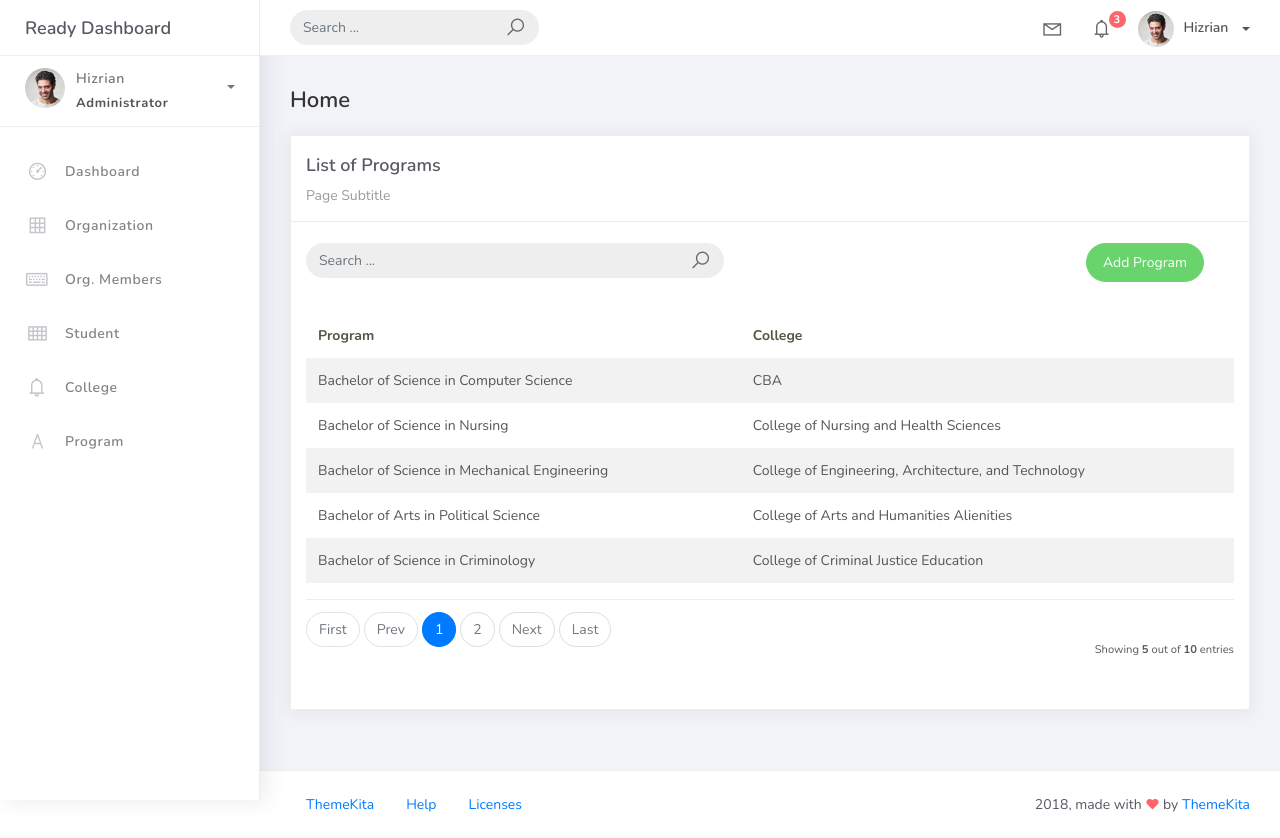
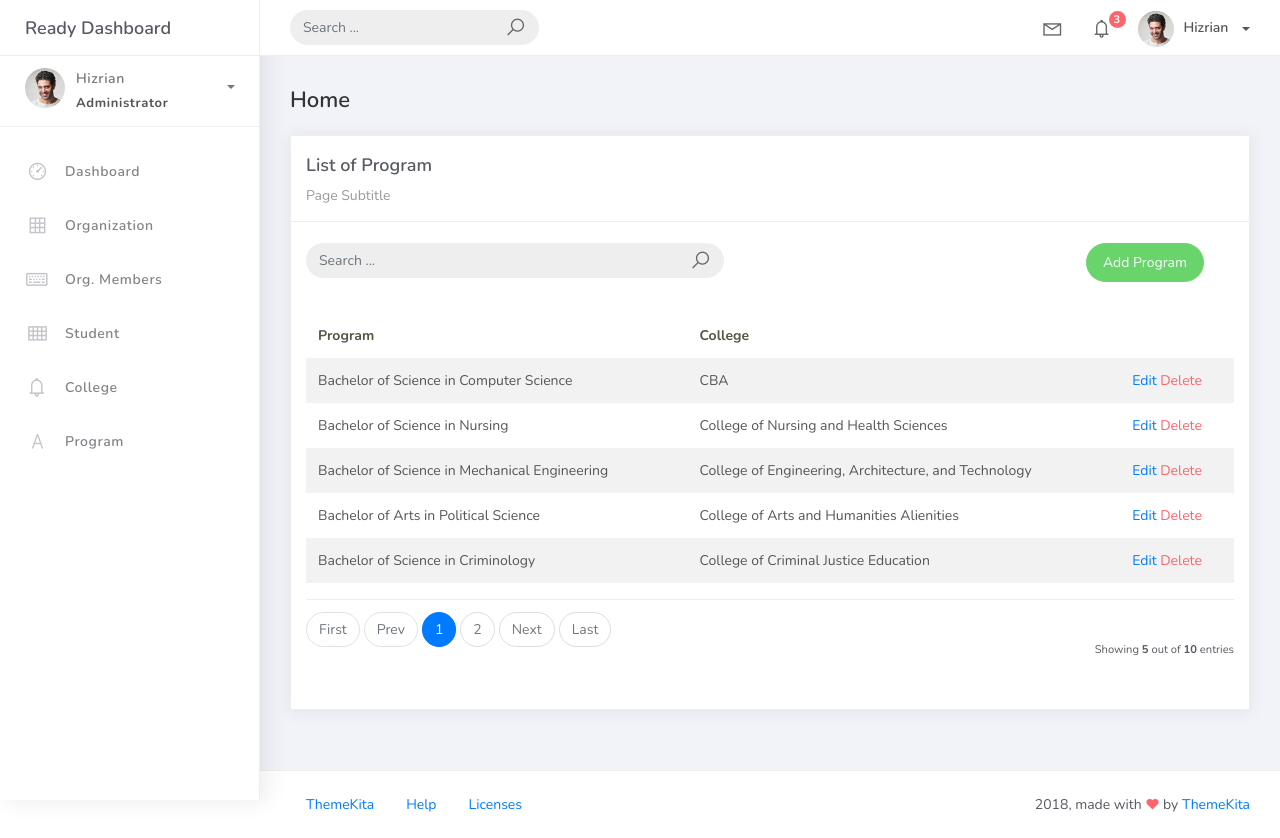
Before and after one commit to ink3rroll/PSUsphere, a Django app: page /program_list in a window 1280 px wide. Run offline with Django 4.2, Linux system fonts and the light colour scheme; data comes from the database, SQL or seed files in the repository; both versions use the stored data as it was after the commit; some libraries are stand-ins or nearby versions.

Commit message:
added program edit feature

```diff
--- a/projectsite/projectsite/urls.py
+++ b/projectsite/projectsite/urls.py
@@ -20,7 +20,7 @@ from studentorg.views import HomePageView, OrganizationList, OrganizationCreateV
 from studentorg.views import OrgMemberList, OrgMemberCreateView, OrgMemberUpdateView, OrgMemberDeleteView
 from studentorg.views import StudentList, StudentCreateView, StudentUpdateView, StudentDeleteView
 from studentorg.views import CollegeList, CollegeCreateView, CollegeUpdateView, CollegeDeleteView
-from studentorg.views import ProgramList, ProgramCreateView
+from studentorg.views import ProgramList, ProgramCreateView, ProgramUpdateView
 from studentorg import views
 
 urlpatterns = [
@@ -44,5 +44,6 @@ urlpatterns = [
     path('college_list/<pk>/delete', CollegeDeleteView.as_view(), name='college-delete'),
     path('program_list', ProgramList.as_view(), name='program-list'),
     path('program_list/add', ProgramCreateView.as_view(), name='program-add'),
+    path('program_list/<pk>', ProgramUpdateView.as_view(), name='program-update'),
 
 ]
--- a/projectsite/studentorg/views.py
+++ b/projectsite/studentorg/views.py
@@ -49,6 +49,12 @@ class CollegeUpdateView(UpdateView):
     form_class = CollegeForm
     template_name = 'college_edit.html'
     success_url = reverse_lazy('college-list')
+
+class ProgramUpdateView(UpdateView):
+    model = Program
+    form_class = ProgramForm
+    template_name = 'program_edit.html'
+    success_url = reverse_lazy('program-list')
 
 
 
--- a/projectsite/templates/program_list.html
+++ b/projectsite/templates/program_list.html
@@ -8,7 +8,7 @@
        <div class="col-md-12">
          <div class="card">
            <div class="card-header">
-            <div class="card-title">List of Programs</div>
+             <div class="card-title">List of Program</div>
              <div class="card-category">Page Subtitle</div>
            </div>
            <br />
@@ -27,7 +27,8 @@
         </div>
         <div class="col-md-6">
          <div class="pull-right">
-      <a href="{% url 'program-add' %}" class="btn btn-success btn-rounded">Add Program</a>
+    <a href="{% url 'program-add' %}" class="btn btn-success btn-rounded">Add
+Program</a>
          </div>
  </div>
 </div>
@@ -38,6 +39,7 @@
                  <tr>
                    <th scope="col">Program</th>
                    <th scope="col">College</th>
+
                  </tr>
                </thead>
                <tbody>
@@ -45,12 +47,18 @@
                  <tr>
                    <td>{{ object.prog_name }}</td>
                    <td>{{ object.college }}</td>
+                   <td>
+                    <a href="program_list/{{ object.id }}">Edit</a>
+                    <a href="program_list/{{ object.id }}/delete" class="text-danger">Delete</a>
+                   </td>
+
 </tr>
 {% empty %}
 <tr>
-                  <td colspan="3" style="text-align: center;">
+ <td colspan="4" style="text-align: center">
   <p class="text-sm font-weight-bold mb-0">No Records Found</p>
  </td>
+
                  </tr>
                  {% endfor %}
                </tbody>
```
Also changed, not shown: projectsite/templates/program_edit.html (added, +34 -0 lines), projectsite/db.sqlite3. Lines whose indentation alone changed are shown as unchanged.
